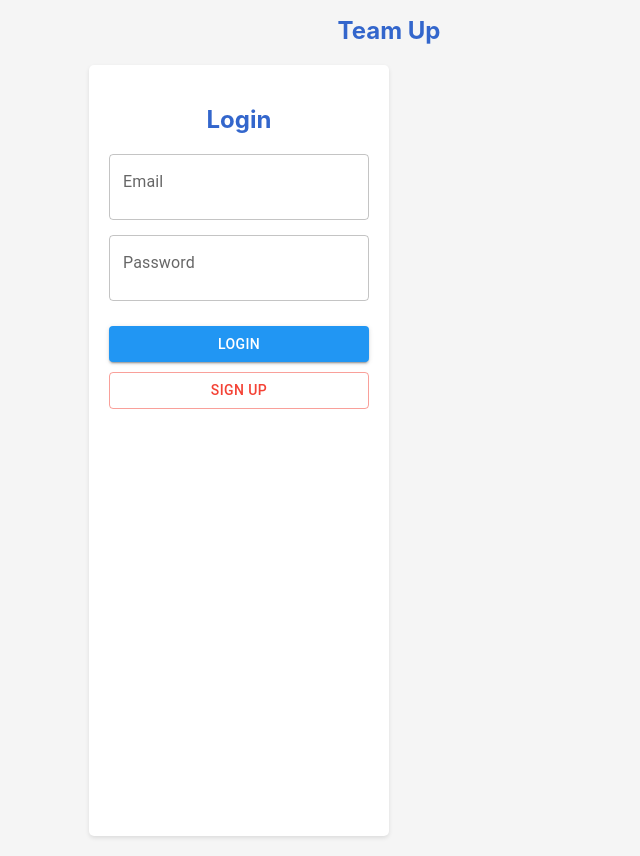
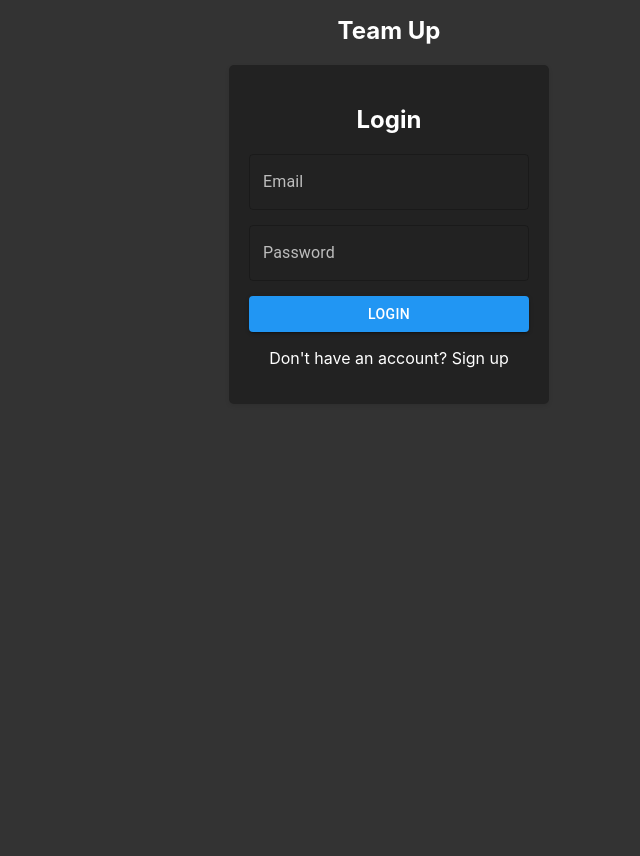
Before and after one commit to AnimeshAgarwal28/team-up-app, a React (Create React App) app: page / in a window 1280 px wide. Shown: the whole page, without its empty margins (251-891 px from the left). After the commit the page ends 800 px from the top, so only its background shows below. Built offline with nearby package versions, Linux system fonts and the light colour scheme; the HTML template or start-up script is replaced by a standard one.

Commit message:
Darker colors used

```diff
--- a/src/pages/Login/LoginPage.css
+++ b/src/pages/Login/LoginPage.css
@@ -1,11 +1,18 @@
+body {
+  margin: 0;
+  padding: 0;
+  background-color: #333333;
+  color: #ffffff;
+}
+
 .login-page {
   display: flex;
   flex-direction: column;
   align-items: center;
   justify-content: center;
-  /* height: 100vh; */
-  background-color: #f5f5f5;
+  background-color: #333333;
   transition: all 0.3s ease;
+  color: #ffffff;
 }
 
 .forms-container {
@@ -14,20 +21,35 @@
   max-width: 600px;
   margin: 0 auto;
   transition: all 0.3s ease;
+  justify-content: center;
+  background-color: #333333;
+  color: #ffffff;
 }
 
 .login-form,
 .signup-form {
+  position: absolute;
   display: flex;
   flex-direction: column;
   align-items: center;
+  justify-content: center;
   padding: 20px;
   border-radius: 5px;
-  background-color: #ffffff;
+  background-color: #222222;
   box-shadow: 0 2px 4px rgba(0, 0, 0, 0.1);
   margin-bottom: 20px;
   width: 280px;
   transition: all 0.3s ease;
+  height: fit-content;
+  color: #ffffff;
+}
+
+.login-form {
+  z-index: 1;
+}
+
+.signup-form {
+  z-index: 0;
 }
 
 @media (max-width: 768px) {
@@ -45,37 +67,25 @@
 
 h2 {
   margin-bottom: 20px;
-  color: #3366cc;
+  color: #ffffff;
   z-index: 1;
 }
 
 .login-form input,
-.signup-form input {
-  margin-bottom: 10px;
-  width: 100%;
+.signup-form input,
+.login-form button,
+.signup-form button,
+.signup-form .gender-field label,
+.signup-form .custom-gender-input,
+.page-title {
+  color: #ffffff;
 }
 
-.login-form button,
-.signup-form button {
-  margin-top: 10px;
-  width: 100%;
-}
-
-.signup-form .gender-field {
-  display: flex;
-  flex-direction: column;
-  align-items: flex-start;
-  margin-bottom: 10px;
-  width: 100%;
-}
-
-.signup-form .gender-field label {
-  margin-bottom: 5px;
-}
-
-.signup-form .custom-gender-input {
-  margin-top: 5px;
-  width: 100%;
+.login-form input::placeholder,
+.signup-form input::placeholder,
+.login-form label,
+.signup-form label {
+  color: rgba(255, 255, 255, 0.7);
 }
 
 .login-form .input-field,
@@ -105,7 +115,6 @@ h2 {
 .page-title {
   font-size: 24px;
   font-weight: bold;
-  color: #3366cc;
+  color: #ffffff;
   margin-bottom: 20px;
-  /* margin-top: 5%; */
 }
--- a/src/pages/Login/LoginPage.js
+++ b/src/pages/Login/LoginPage.js
@@ -1,4 +1,4 @@
-import React, { useState } from 'react';
+import React, { useState } from "react";
 import {
   TextField,
   Button,
@@ -9,25 +9,26 @@ import {
   RadioGroup,
   FormControlLabel,
   Radio,
-} from '@mui/material';
-import './LoginPage.css'; // Import the CSS file
+} from "@mui/material";
+import blue from "@mui/material/colors/blue";
+import grey from "@mui/material/colors/grey";
+import "./LoginPage.css";
 
 const LoginPage = () => {
-  const [activeSection, setActiveSection] = useState('login');
-
+  const [activeSection, setActiveSection] = useState("login");
   const handleToggleSection = () => {
-    setActiveSection(activeSection === 'login' ? 'signup' : 'login');
+    setActiveSection(activeSection === "login" ? "signup" : "login");
   };
 
-  const [loginEmail, setLoginEmail] = useState('');
-  const [loginPassword, setLoginPassword] = useState('');
-  const [signupEmail, setSignupEmail] = useState('');
-  const [signupPassword, setSignupPassword] = useState('');
-  const [phoneNumber, setPhoneNumber] = useState('');
-  const [dateOfBirth, setDateOfBirth] = useState('');
-  const [confirmPassword, setConfirmPassword] = useState('');
-  const [gender, setGender] = useState('');
-  const [customGender, setCustomGender] = useState('');
+  const [loginEmail, setLoginEmail] = useState("");
+  const [loginPassword, setLoginPassword] = useState("");
+  const [signupEmail, setSignupEmail] = useState("");
+  const [signupPassword, setSignupPassword] = useState("");
+  const [phoneNumber, setPhoneNumber] = useState("");
+  const [dateOfBirth, setDateOfBirth] = useState("");
+  const [confirmPassword, setConfirmPassword] = useState("");
+  const [gender, setGender] = useState("");
+  const [customGender, setCustomGender] = useState("");
   const [passwordError, setPasswordError] = useState(false);
 
   const handleLoginEmailChange = (e) => {
@@ -62,8 +63,8 @@ const LoginPage = () => {
   const handleGenderChange = (e) => {
     const value = e.target.value;
     setGender(value);
-    if (value !== 'custom') {
-      setCustomGender('');
+    if (value !== "custom") {
+      setCustomGender("");
     }
   };
 
@@ -74,22 +75,23 @@ const LoginPage = () => {
 
   const handleLogin = () => {
     // TODO: Implement login functionality
-    console.log('Login clicked');
+    console.log("Login clicked");
   };
 
   const handleSignup = () => {
     // TODO: Implement signup functionality
-    console.log('Signup clicked');
+    console.log("Signup clicked");
   };
 
-  // Customize the theme
   const theme = createTheme({
     palette: {
+      type: "dark",
       primary: {
-        main: '#2196f3', // Update primary color
+        main: blue[500],
       },
-      secondary: {
-        main: '#f44336', // Update secondary color
+      background: {
+        default: grey[900],
+        paper: grey[800],
       },
     },
   });
@@ -99,7 +101,11 @@ const LoginPage = () => {
       <div className="login-page">
         <h1 className="page-title">Team Up</h1>
         <div className="forms-container">
-          <div className={`login-form ${activeSection === 'signup' ? 'form-hidden' : ''}`}>
+          <div
+            className={`login-form ${
+              activeSection === "signup" ? "form-hidden" : ""
+            }`}
+          >
             <h2>Login</h2>
             <TextField
               type="email"
@@ -119,14 +125,18 @@ const LoginPage = () => {
               fullWidth
               className="input-field"
             />
-            <Button variant="contained" color="primary" onClick={handleLogin} fullWidth>
+            <Button variant="contained" onClick={handleLogin} fullWidth>
               Login
             </Button>
-            <Button variant="outlined" color="secondary" onClick={handleToggleSection} fullWidth>
-              Sign Up
-            </Button>
+            <p className="toggle-section-link" onClick={handleToggleSection}>
+              Don't have an account? Sign up
+            </p>
           </div>
-          <div className={`signup-form ${activeSection === 'login' ? 'form-hidden' : ''}`}>
+          <div
+            className={`signup-form ${
+              activeSection === "login" ? "form-hidden" : ""
+            }`}
+          >
             <h2>Sign Up</h2>
             <TextField
               type="email"
@@ -152,13 +162,13 @@ const LoginPage = () => {
               variant="outlined"
               value={confirmPassword}
               onChange={handleConfirmPasswordChange}
-              error={passwordError}
-              helperText={passwordError ? 'Passwords do not match' : ''}
               fullWidth
               className="input-field"
+              error={passwordError}
+              helperText={passwordError && "Passwords do not match"}
             />
             <TextField
-              type="text"
+              type="tel"
               label="Phone Number"
               variant="outlined"
               value={phoneNumber}
@@ -173,41 +183,64 @@ const LoginPage = () => {
               value={dateOfBirth}
               onChange={handleDateOfBirthChange}
               fullWidth
+              className="input-field"
               InputLabelProps={{
                 shrink: true,
               }}
-              className="input-field"
             />
-            <FormControl component="fieldset" className="input-field">
+            <FormControl className="gender-field">
               <FormLabel component="legend">Gender</FormLabel>
               <RadioGroup
                 aria-label="gender"
                 name="gender"
                 value={gender}
                 onChange={handleGenderChange}
+                className="input-field"
               >
-                <FormControlLabel value="male" control={<Radio />} label="Male" />
-                <FormControlLabel value="female" control={<Radio />} label="Female" />
-                <FormControlLabel value="custom" control={<Radio />} label="Custom Gender" />
+                <FormControlLabel
+                  value="male"
+                  control={<Radio />}
+                  label="Male"
+                />
+                <FormControlLabel
+                  value="female"
+                  control={<Radio />}
+                  label="Female"
+                />
+                <FormControlLabel
+                  value="other"
+                  control={<Radio />}
+                  label="Other"
+                />
+                <FormControlLabel
+                  value="custom"
+                  control={<Radio />}
+                  label="Custom"
+                />
               </RadioGroup>
-              {gender === 'custom' && (
+              {gender === "custom" && (
                 <TextField
                   type="text"
-                  label="Enter Custom Gender"
+                  label="Custom Gender"
                   variant="outlined"
                   value={customGender}
                   onChange={handleCustomGenderChange}
                   fullWidth
-                  className="input-field"
+                  className="custom-gender-input"
                 />
               )}
             </FormControl>
-            <Button variant="contained" color="primary" onClick={handleSignup} fullWidth>
+            <Button
+              variant="contained"
+              onClick={handleSignup}
+              fullWidth
+              disabled={!signupEmail || !signupPassword || passwordError}
+            >
               Sign Up
             </Button>
-            <Button variant="outlined" color="secondary" onClick={handleToggleSection} fullWidth>
-              Login
-            </Button>
+            <p className="toggle-section-link" onClick={handleToggleSection}>
+              Already have an account? Login
+            </p>
           </div>
         </div>
       </div>
```
